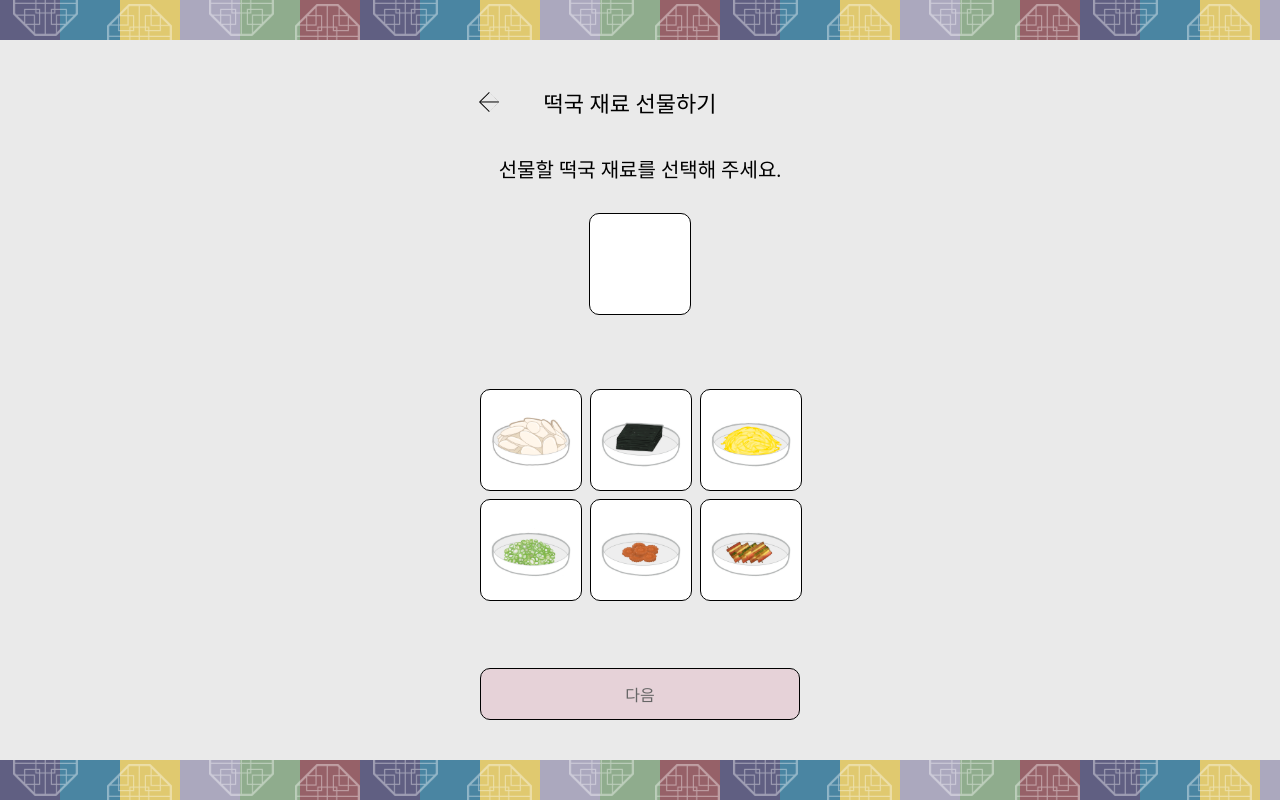
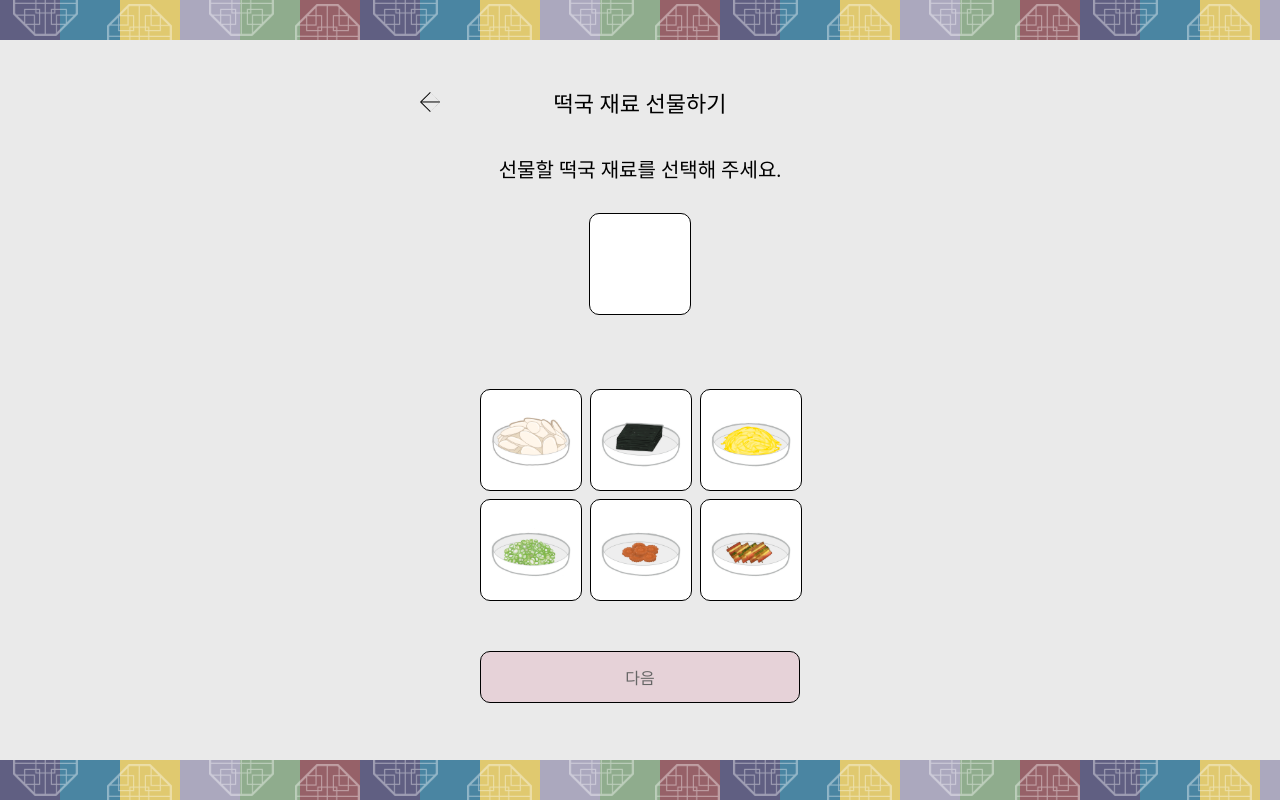
Before and after one commit to jangsumi/Making-Tteokguk-FE, a React (Vite) app: page /delivery in a window 1280 px wide. Built offline with nearby package versions, Linux system fonts and the light colour scheme; a web font is replaced by a local one.

Commit message:
fix: TopBar 중앙정렬 미적용 해결
- TopBar 좌측 뒤로가기 버튼 크기 조정
- Delivery, Delivery2 페이지 구조 변경

```diff
--- a/src/components/TopBar/styles.jsx
+++ b/src/components/TopBar/styles.jsx
@@ -4,7 +4,7 @@ import arrow from "../../images/leftArrow.svg";
 export const TopBarContainer = styled.div`
   padding: 40px 20px 0px 20px;
   display: flex;
-  max-width:480px;
+  max-width: 480px;
   justify-content: space-between;
   align-items: center;
 `;
@@ -14,7 +14,7 @@ export const Title = styled.div`
 `;
 
 export const ButtonBack = styled.div`
-  width: 65px;
+  width: 85px;
   height: 20px;
   background-image: url(${arrow});
   background-repeat: no-repeat;
--- a/src/pages/Delivery/Delivery.jsx
+++ b/src/pages/Delivery/Delivery.jsx
@@ -50,12 +50,13 @@ const Delivery = () => {
   ];
 
   const onButtonClick = () => {
-    navigate("/delivery2", {state: {ingredient: selectedItem}});
-  }
+    navigate("/delivery2", { state: { ingredient: selectedItem } });
+  };
 
   return (
     <styled.PageContainer>
       <TopBar titleName={"떡국 재료 선물하기"} />
+      <styled.PageContainer center={true}>
         <styled.FontDiv fontSize={"20px"} padding={"30px 0px 30px 0px"}>
           선물할 떡국 재료를 선택해 주세요.
         </styled.FontDiv>
@@ -77,6 +78,8 @@ const Delivery = () => {
             />
           ))}
         </styled.GridContainer>
+      </styled.PageContainer>
+
       <Button
         text={"다음"}
         onClickEvent={onButtonClick}
--- a/src/pages/Delivery/styles.jsx
+++ b/src/pages/Delivery/styles.jsx
@@ -3,12 +3,10 @@ import check from "../../images/check.svg";
 
 export const PageContainer = styled.div`
   display: flex;
-  max-width:480px;
   margin: 0 auto;
+  max-width: 480px;
   flex-direction: column;
-  align-items: center;
-  min-height: calc(100vh - 120px);
-  margin-bottom: 40px;
+  align-items: ${(props) => props.center && "center"};
 `;
 
 export const CheckMark = styled.div`
--- a/src/pages/Delivery2/Delivery2.jsx
+++ b/src/pages/Delivery2/Delivery2.jsx
@@ -14,9 +14,9 @@ const Delivery2 = () => {
   const location = useLocation();
   const { ingredient } = location.state || false;
 
-  useEffect(()=> {
-    if (!ingredient) navigate('/delivery');
-  },[])
+  useEffect(() => {
+    if (!ingredient) navigate("/delivery");
+  }, []);
 
   const onChangeName = (e) => {
     setUserName(e.target.value.slice(0, 6));
@@ -35,14 +35,18 @@ const Delivery2 = () => {
 
   const onButtonClick = () => {
     setShowModal(true);
-    console.log({ingredient: ingredient, name: userName, message: textMessage});
-  }
+    console.log({
+      ingredient: ingredient,
+      name: userName,
+      message: textMessage,
+    });
+  };
 
   return (
     <styled.Container>
       <TopBar titleName={"떡국 재료 선물하기"} />
-
-      <div style={{marginTop: 30}}>
+      <styled.Container>
+        <div style={{ marginTop: 30 }}>
           <styled.FontDiv fontSize="20px">별명을 정해주세요.</styled.FontDiv>
           <styled.NameInput
             type="text"
@@ -88,6 +92,7 @@ const Delivery2 = () => {
           />
         )}
       </styled.Container>
+    </styled.Container>
   );
 };
 
--- a/src/pages/Delivery2/styles.jsx
+++ b/src/pages/Delivery2/styles.jsx
@@ -1,12 +1,11 @@
 import styled from "styled-components";
 
 export const Container = styled.div`
-  min-height: calc(100vh - 120px);
-  margin: 0 0 40px;
   display: flex;
+  margin: 0 auto;
+  max-width: 480px;
   flex-direction: column;
-  align-items: center;
-`
+`;
 export const FlexDiv = styled.div`
   display: flex;
   gap: 6px;
```
Lines whose indentation alone changed are shown as unchanged.
